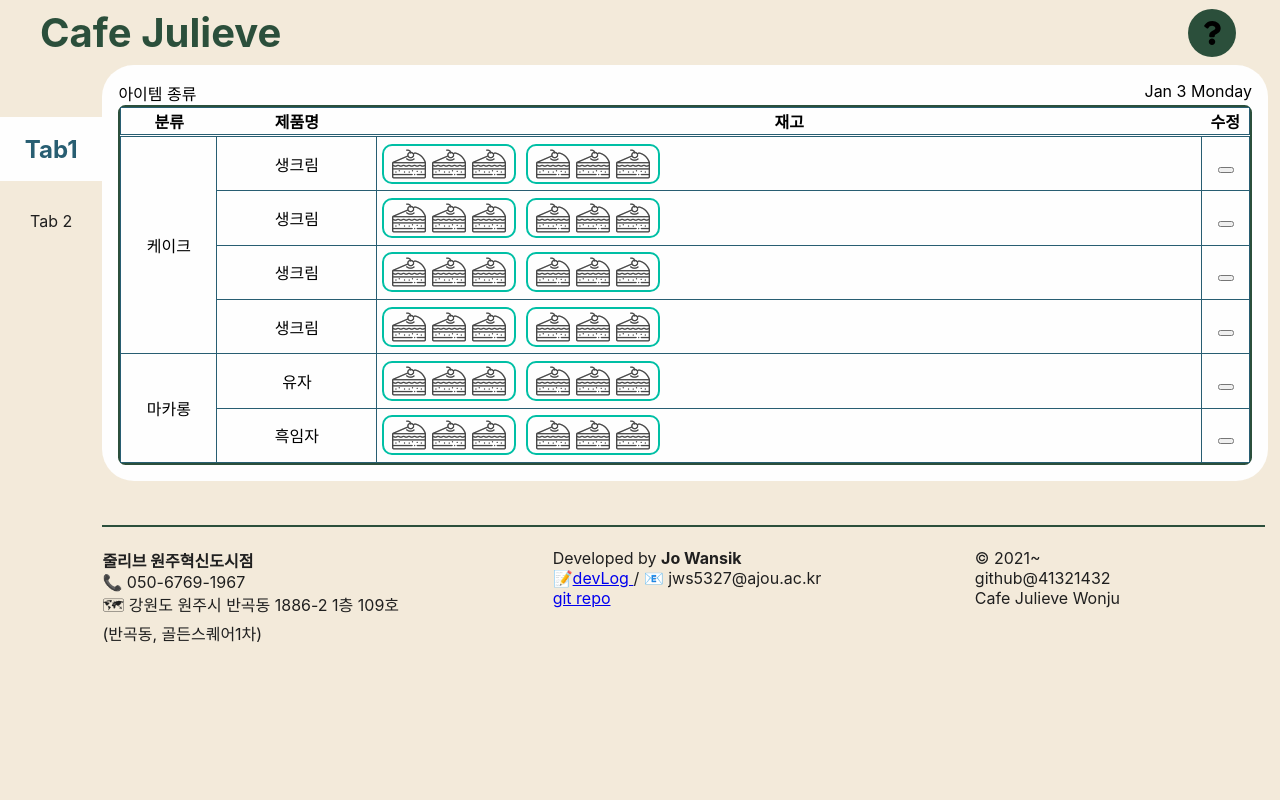
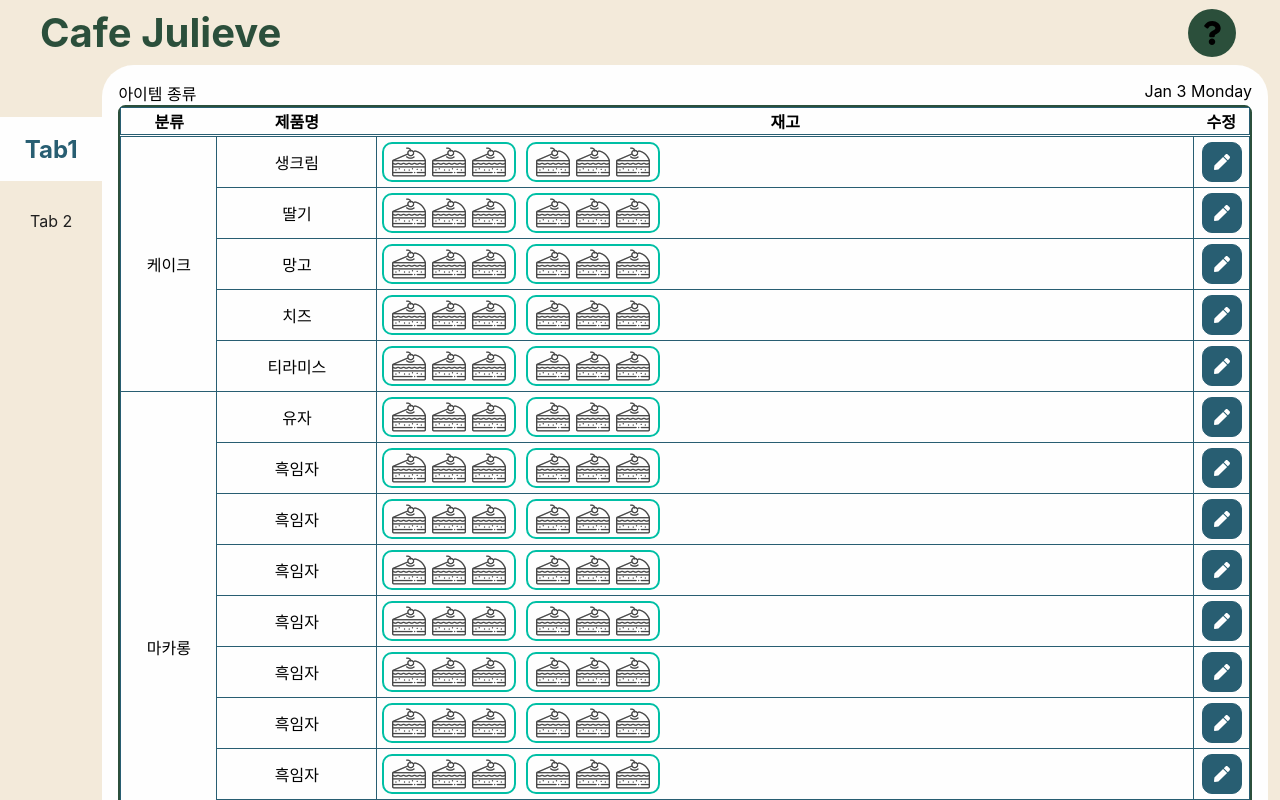
Before and after one commit to 41312432/stock-manager, a React (Create React App) app: page / in a window 1280 px wide. Shown: the top 800 px of the page. Built offline with nearby package versions, Linux system fonts and the light colour scheme.

Commit message:
FEAT: Implement EditButton

```diff
--- /dev/null
+++ b/src/components/edit_button/edit_button.jsx
@@ -0,0 +1,12 @@
+import React from "react";
+import "./edit_button.scss";
+import { faPen } from "@fortawesome/free-solid-svg-icons";
+import { FontAwesomeIcon } from "@fortawesome/react-fontawesome";
+
+const EditButton = () => (
+  <button className="edit-button">
+    <FontAwesomeIcon icon={faPen} />
+  </button>
+);
+
+export default EditButton;
--- /dev/null
+++ b/src/components/edit_button/edit_button.scss
@@ -0,0 +1,22 @@
+@import "../../styles/variables.scss";
+
+.edit-button {
+  display: flex;
+  align-items: center;
+  justify-content: center;
+  color: #fff;
+  background-color: $button-color;
+  padding: 0;
+  border: 1px solid $button-color;
+  border-radius: 10px;
+  margin: auto;
+  width: 2.5em;
+  height: 2.5em;
+  font-size: 1em;
+  transition: transform 0.1s ease-in;
+  &:hover {
+    border: none;
+    transform: scale(1.1);
+    background-color: $button-hover-color;
+  }
+}
--- a/src/components/table/table.jsx
+++ b/src/components/table/table.jsx
@@ -2,6 +2,7 @@
 import "./table.scss";
 import { useTable } from "react-table";
 import ItemContainer from "../item_container/item_container";
+import EditButton from "../edit_button/edit_button";
 
 const Table = (props) => {
   function useInstance(instance) {
@@ -26,37 +27,91 @@
         col1: "케이크",
         col2: "생크림",
         col3: <ItemContainer />,
-        col4: <button></button>,
+        col4: <EditButton />,
       },
       {
         col1: "케이크",
-        col2: "생크림",
+        col2: "딸기",
         col3: <ItemContainer />,
-        col4: <button></button>,
+        col4: <EditButton />,
       },
       {
         col1: "케이크",
-        col2: "생크림",
+        col2: "망고",
         col3: <ItemContainer />,
-        col4: <button></button>,
+        col4: <EditButton />,
       },
       {
         col1: "케이크",
-        col2: "생크림",
+        col2: "치즈",
         col3: <ItemContainer />,
-        col4: <button></button>,
+        col4: <EditButton />,
+      },
+      {
+        col1: "케이크",
+        col2: "티라미스",
+        col3: <ItemContainer />,
+        col4: <EditButton />,
       },
       {
         col1: "마카롱",
         col2: "유자",
         col3: <ItemContainer />,
-        col4: <button></button>,
+        col4: <EditButton />,
       },
       {
         col1: "마카롱",
         col2: "흑임자",
         col3: <ItemContainer />,
-        col4: <button></button>,
+        col4: <EditButton />,
+      },
+      {
+        col1: "마카롱",
+        col2: "흑임자",
+        col3: <ItemContainer />,
+        col4: <EditButton />,
+      },
+      {
+        col1: "마카롱",
+        col2: "흑임자",
+        col3: <ItemContainer />,
+        col4: <EditButton />,
+      },
+      {
+        col1: "마카롱",
+        col2: "흑임자",
+        col3: <ItemContainer />,
+        col4: <EditButton />,
+      },
+      {
+        col1: "마카롱",
+        col2: "흑임자",
+        col3: <ItemContainer />,
+        col4: <EditButton />,
+      },
+      {
+        col1: "마카롱",
+        col2: "흑임자",
+        col3: <ItemContainer />,
+        col4: <EditButton />,
+      },
+      {
+        col1: "마카롱",
+        col2: "흑임자",
+        col3: <ItemContainer />,
+        col4: <EditButton />,
+      },
+      {
+        col1: "마카롱",
+        col2: "흑임자",
+        col3: <ItemContainer />,
+        col4: <EditButton />,
+      },
+      {
+        col1: "마카롱",
+        col2: "흑임자",
+        col3: <ItemContainer />,
+        col4: <EditButton />,
       },
     ],
     []
--- a/src/components/table/table.scss
+++ b/src/components/table/table.scss
@@ -27,7 +27,7 @@
         width: 10em;
       }
       :last-child {
-        width: 3em;
+        width: 3.5em;
       }
     }
   }
--- a/src/styles/variables.scss
+++ b/src/styles/variables.scss
@@ -36,5 +36,9 @@
 $item-group-border: $main-green;
 $item-group-hover-background: $highlight-orange-light;
 
+//edit-button
+$button-color: $main-green-darker;
+$button-hover-color: $highlight-orange-light;
+
 //footer
 $footer-divider: #2b4f3b;
```
